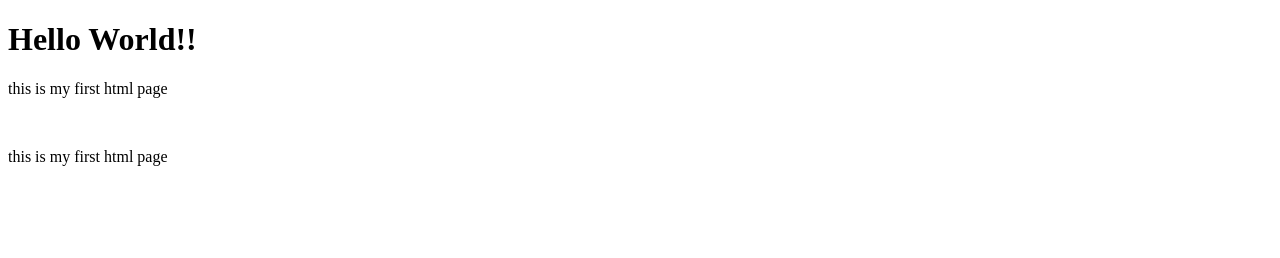
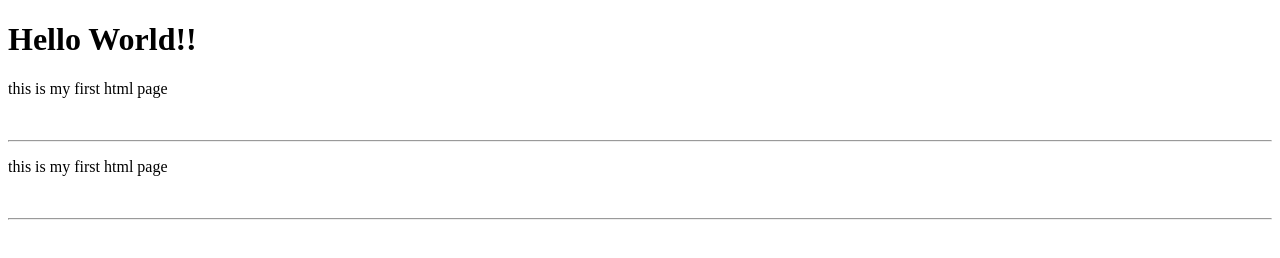
Before and after one commit to Tejada94/pruebagit, a plain HTML site: page welcome.html in a window 1280 px wide. Drawn offline with Linux system fonts and the light colour scheme.

Commit message:
cuarta modificacion

```diff
--- a/welcome.html
+++ b/welcome.html
@@ -8,9 +8,11 @@
 <body>
    <h1>Hello World!!</h1>
     <p>this is my first html page</p>
-    <br
+    <br>
     <hr>
     <p>this is my first html page</p>
+    <br>
+    <hr>
 
 </body>
 </html>
```
